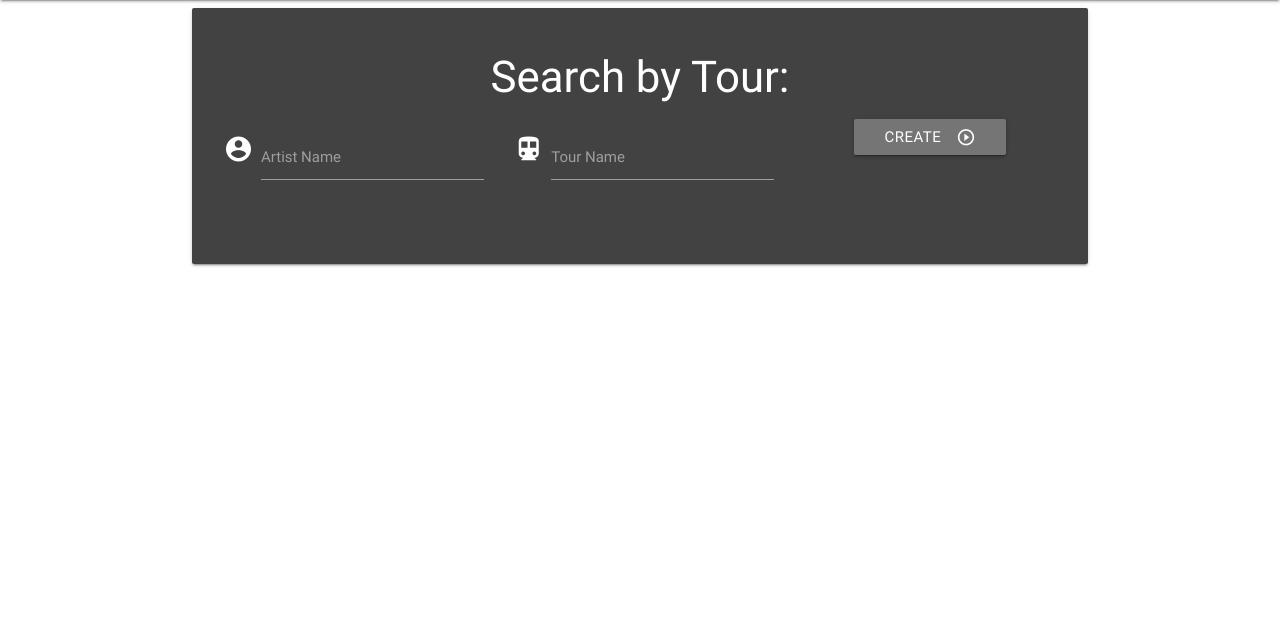
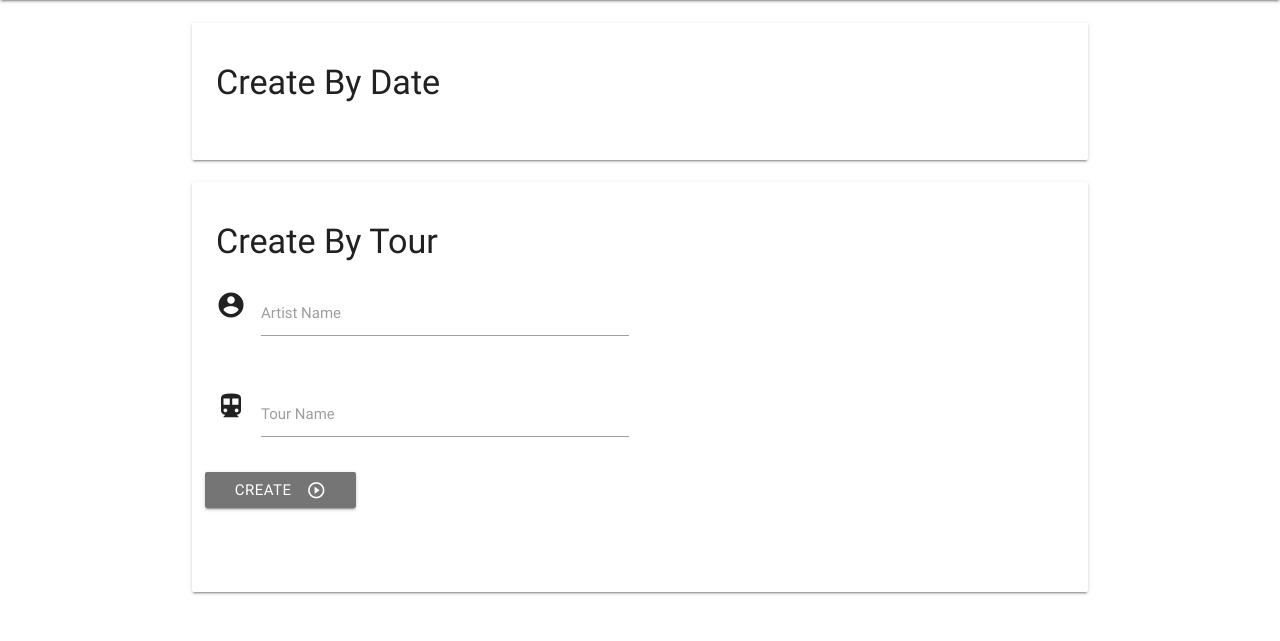
Before and after one commit to carsonclarke570/BrickHack4, a Flask app: page / in a window 1280 px wide. Shown: the part 64-705 px from the top of the page. Run offline with Flask 2, Linux system fonts and the light colour scheme; some libraries are stand-ins or nearby versions.

Commit message:
- Beginning HTML + CSS revamp

```diff
--- a/gigbag/gig_bag.py
+++ b/gigbag/gig_bag.py
@@ -21,7 +21,7 @@
 #           tour: name of tour
 #
 
-import base64, cgi, json, os, pprint, requests, sys, urllib
+import base64, json, os, requests, sys, urllib
 
 sys.path.append(os.path.join(os.path.dirname(__file__), '..'))
 from gigbag.lib import spotify_util, setlist_util
@@ -111,10 +111,9 @@ def callback():
     # Get data from URL
     artist = data['artist']
     tour_name = data['tour']
-    title = artist + " during " + tour_name
 
     # Get data from setlist.fm
-    setlist_data = setlist_util.get_songs_by_tour(artist, tour_name);
+    setlist_data = setlist_util.get_data_by_tour(artist, tour_name);
     songs = setlist_data['songs']
     artist = setlist_data['artist']
     tour_name = setlist_data['tour']
--- a/gigbag/templates/index.html
+++ b/gigbag/templates/index.html
@@ -4,7 +4,7 @@
     <!--Import Google Icon Font-->
     <link href="https://fonts.googleapis.com/icon?family=Material+Icons" rel="stylesheet">
     <!--Import materialize.css-->
-      <link type="text/css" rel="stylesheet" href="../static/css/materialize.min.css"  media="screen,projection"/>
+    <link type="text/css" rel="stylesheet" href="../static/css/materialize.min.css" media="screen,projection"/>
 
     <!--Let browser know website is optimized for mobile-->
     <meta name="viewport" content="width=device-width, initial-scale=1.0"/>
@@ -19,31 +19,65 @@
         <a href="index.html" class="brand-logo left" style="margin-left:20px">Gig Bag</a>
     </div>
 </nav>
+
+<div id=main">
+    <div class="wrapper">
+        <!-- Start Content -->
+        <section id="content">
+            <!-- Start Container -->
             <div class="container">
-        <div class="card-panel grey darken-3 white-text center-align">
+                <div class="section">
+                    <!-- Forms -->
                     <div class="row">
-            <h3>Search by Tour:</h3>
-            <form class="col s12" action="authorize", method="GET">
+                        <!-- Date Form -->
+                        <div class="col s12 m12 16">
+                            <div class="card-panel">
+                                <h4 class="header2">Create By Date</h4>
                                 <div class="row">
-                <div class="input-field col s4">
+                                    <form class="col s12">
+                                    </form>
+                                </div>
+                            </div>
+                        </div>
+
+                        <!-- Tour Form -->
+                        <div class="col s12 m12 16">
+                            <div class="card-panel">
+                                <h4 class="header2">Create By Tour</h4>
+                                <div class="row">
+                                    <form class="col s12" action="authorize" , method="GET">
+                                        <div class="row">
+                                            <div class="input-field col s6">
                                                 <i class="material-icons prefix">account_circle</i>
                                                 <input id="artist" type="text" name="artist">
                                                 <label for="artist">Artist Name</label>
                                             </div>
-                <div class="input-field col s4">
+                                        </div>
+                                        <div class="row">
+                                            <div class="input-field col s6">
                                                 <i class="material-icons prefix">directions_transit</i>
                                                 <input id="tour" type="text" name="tour">
                                                 <label for="tour">Tour Name</label>
                                             </div>
-                <div class="col s4">
-                  <button class="btn grey darken-1 waves-effect waves-light" type="submit">Create
+                                            <div class="row">
+                                                <div class="input-field col s12">
+                                                    <button class="btn grey darken-1 waves-effect waves-light"
+                                                            type="submit">
+                                                        Create
                                                         <i class="large material-icons right">play_circle_outline</i>
                                                     </button>
+                                                </div>
                                             </div>
                                         </div>
                                     </form>
                                 </div>
                             </div>
                         </div>
+                    </div>
+                </div>
+            </div>
+        </section>
+    </div>
+</div>
 </body>
 </html>
```
Lines whose indentation alone changed are shown as unchanged.
